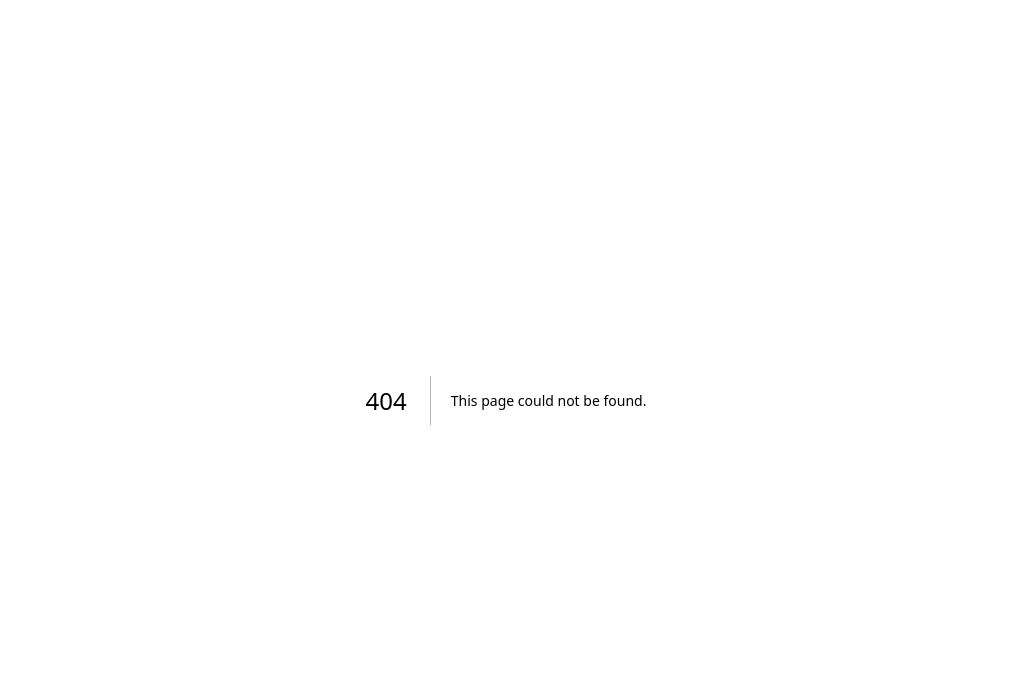
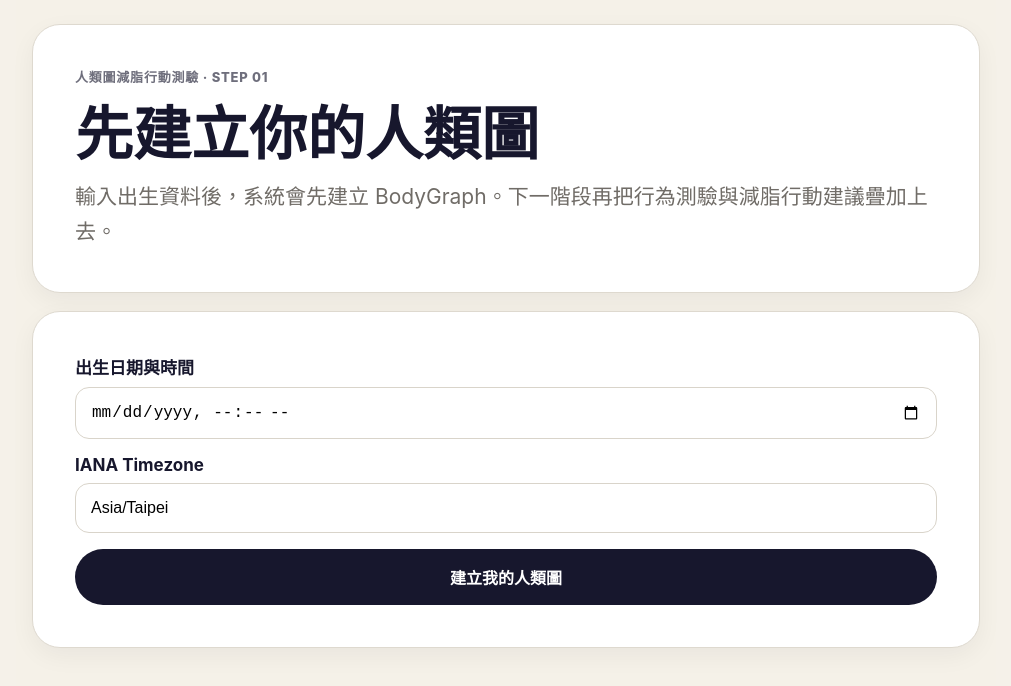
Before and after one commit to b9622024/human-design-fatloss-action, a Next.js app: page /assessment in a window 1280 px wide. Before the commit this address had no page. Shown: the top 686 px of the page, without its empty margins (134-1145 px from the left). Built offline with nearby package versions, Linux system fonts and the light colour scheme.

Commit message:
Add first production assessment flow with BodyGraph result

```diff
--- /dev/null
+++ b/app/assessment/page.tsx
@@ -0,0 +1,137 @@
+import { BodyGraph, BODYGRAPH_RENDERER_VERSION } from "@/components/human-design/BodyGraphV2";
+import { normalizeBirthTime } from "@/lib/human-design/time";
+import { solveDesignMoment } from "@/lib/human-design/design-moment";
+import { buildHumanDesignActivations } from "@/lib/human-design/activations";
+import { buildCoreHumanDesignChart } from "@/lib/human-design/topology";
+
+const shellStyle = {
+  maxWidth: 980,
+  margin: "0 auto",
+  padding: "24px 16px 80px",
+  background: "#f5f1e8",
+  minHeight: "100vh",
+} as const;
+
+const cardStyle = {
+  background: "#fff",
+  border: "1px solid #ded9cf",
+  borderRadius: 28,
+  padding: "clamp(22px,5vw,42px)",
+  boxShadow: "0 8px 24px rgba(23,23,45,0.05)",
+} as const;
+
+type SearchParams = Promise<Record<string, string | string[] | undefined>>;
+
+export default async function AssessmentPage({ searchParams }: { searchParams: SearchParams }) {
+  const params = await searchParams;
+  const localDateTime = typeof params.localDateTime === "string" ? params.localDateTime : "";
+  const timezone = typeof params.timezone === "string" ? params.timezone : "Asia/Taipei";
+  const shouldCalculate = params.calculate === "1";
+
+  let chart: ReturnType<typeof buildCoreHumanDesignChart> | null = null;
+  let personalityActivations: ReturnType<typeof buildHumanDesignActivations> = [];
+  let designActivations: ReturnType<typeof buildHumanDesignActivations> = [];
+  let error: string | null = null;
+
+  if (shouldCalculate) {
+    try {
+      if (!localDateTime) throw new Error("請先輸入出生日期與時間。");
+      const normalized = normalizeBirthTime(localDateTime, timezone);
+      const birthUtc = new Date(normalized.utcDateTime);
+      const designMoment = solveDesignMoment(birthUtc);
+      const designUtc = new Date(designMoment.utcDateTime);
+      personalityActivations = buildHumanDesignActivations(birthUtc);
+      designActivations = buildHumanDesignActivations(designUtc);
+      chart = buildCoreHumanDesignChart(personalityActivations, designActivations);
+    } catch (err) {
+      error = err instanceof Error ? err.message : "Human Design 計算失敗";
+    }
+  }
+
+  return (
+    <main style={shellStyle}>
+      <section style={cardStyle}>
+        <div style={{ fontSize: 13, fontWeight: 800, letterSpacing: ".06em", opacity: 0.62 }}>
+          人類圖減脂行動測驗 · STEP 01
+        </div>
+        <h1 style={{ fontSize: "clamp(34px,7vw,58px)", lineHeight: 1.04, margin: "18px 0 16px", color: "#17172d" }}>
+          先建立你的人類圖
+        </h1>
+        <p style={{ margin: 0, fontSize: "clamp(17px,3.8vw,21px)", lineHeight: 1.65, color: "#706c67" }}>
+          輸入出生資料後，系統會先建立 BodyGraph。下一階段再把行為測驗與減脂行動建議疊加上去。
+        </p>
+      </section>
+
+      <section style={{ ...cardStyle, marginTop: 18 }}>
+        <form method="GET" style={{ display: "grid", gap: 16 }}>
+          <input type="hidden" name="calculate" value="1" />
+          <label style={{ display: "grid", gap: 8 }}>
+            <strong style={{ fontSize: 17 }}>出生日期與時間</strong>
+            <input
+              type="datetime-local"
+              name="localDateTime"
+              required
+              defaultValue={localDateTime}
+              style={{ padding: 15, borderRadius: 14, border: "1px solid #d9d4ca", fontSize: 16, background: "#fff" }}
+            />
+          </label>
+          <label style={{ display: "grid", gap: 8 }}>
+            <strong style={{ fontSize: 17 }}>IANA Timezone</strong>
+            <input
+              name="timezone"
+              required
+              defaultValue={timezone}
+              style={{ padding: 15, borderRadius: 14, border: "1px solid #d9d4ca", fontSize: 16, background: "#fff" }}
+            />
+          </label>
+          <button
+            type="submit"
+            style={{ padding: 16, border: 0, borderRadius: 999, background: "#17172d", color: "white", fontWeight: 800, fontSize: 16 }}
+          >
+            建立我的人類圖
+          </button>
+        </form>
+        {error && (
+          <div style={{ marginTop: 16, padding: 14, borderRadius: 14, background: "#fff0ee", border: "1px solid #e8a39a", color: "#9f2e25", lineHeight: 1.55 }}>
+            <strong>計算失敗：</strong> {error}
+          </div>
+        )}
+      </section>
+
+      {chart && (
+        <>
+          <section style={{ ...cardStyle, marginTop: 18 }}>
+            <div style={{ fontSize: 13, fontWeight: 800, letterSpacing: ".05em", opacity: 0.62 }}>
+              BODYGRAPH {BODYGRAPH_RENDERER_VERSION}
+            </div>
+            <h2 style={{ margin: "10px 0 6px", color: "#17172d" }}>你的人類圖基礎結果</h2>
+            <p style={{ margin: 0, color: "#706c67", lineHeight: 1.65 }}>
+              {chart.type} · {chart.authority} · {chart.profile} · {chart.definition}
+            </p>
+            <div style={{ display: "flex", justifyContent: "center", overflowX: "auto", marginTop: 18 }}>
+              <BodyGraph
+                chart={chart}
+                personalityActivations={personalityActivations}
+                designActivations={designActivations}
+                width={900}
+              />
+            </div>
+          </section>
+
+          <section style={{ ...cardStyle, marginTop: 18 }}>
+            <div style={{ fontSize: 13, fontWeight: 800, letterSpacing: ".06em", opacity: 0.62 }}>
+              STEP 02 · NEXT
+            </div>
+            <h2 style={{ margin: "10px 0 8px", color: "#17172d" }}>下一步：8 題行為測驗</h2>
+            <p style={{ margin: 0, color: "#706c67", lineHeight: 1.65 }}>
+              下一個開發階段會把六大行為維度、Risk 與 Behavior Tension 接到這份 Human Design 結果上，形成減脂行動建議。
+            </p>
+            <div style={{ marginTop: 16, padding: 14, borderRadius: 16, background: "#f5f1e8", color: "#5f5a54", lineHeight: 1.6 }}>
+              BodyGraph 已完成接入正式流程骨架。行為題目尚未啟用，避免在題庫與計分規則確認前先做錯資料結構。
+            </div>
+          </section>
+        </>
+      )}
+    </main>
+  );
+}
```
